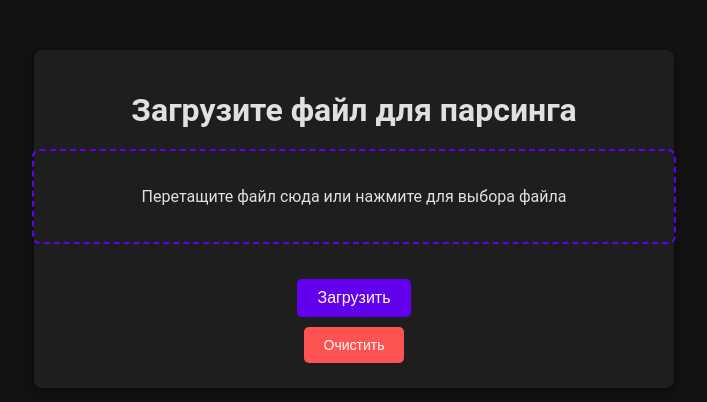
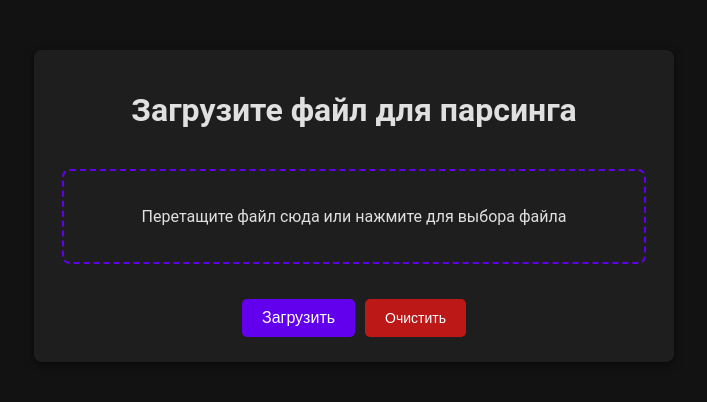
Before and after one commit to dev4ox/docs_into_1c, a FastAPI app: page / in a window 1280 px wide. Shown: the top 402 px of the page, without its empty margins (286-993 px from the left). Run offline with FastAPI, Linux system fonts and the light colour scheme.

Commit message:
pdf/word worked. Parsers process in working. Init UI interface

```diff
--- a/run.py
+++ b/run.py
@@ -66,8 +66,7 @@
     for product in parser.data:
         product_text = product["text"]
         print(f"Распознанный товар: {product_text=}")
-        extracted = run_models.extract_gemma_2_2b_it_IQ3_M_win(product_text, final_columns)
-        # extracted = run_models.extract_gemma_2_2b_it_IQ3_M(product_text, final_columns)
+        extracted = run_models.extract_gemma_2_2b_it_IQ3_M(product_text, final_columns)
 
         if not extracted or not isinstance(extracted, dict) or len(extracted) == 0:
             extracted = {col: "не указано" for col in final_columns}
--- a/run_models.py
+++ b/run_models.py
@@ -54,7 +54,7 @@
   "Коэффициент пульсаций": "не указано",
   "Прочее": "Кронштейн крепления"
 }
-    '''
+'''
 
 
 # НУЖНО Маленькая для OCR, 3Gb vram, с парсером работает збс!
@@ -64,7 +64,7 @@
     отправляет запрос и извлекает JSON-ответ.
     """
     llm = Llama(
-        model_path=DIR_MODELS.joinpath("lmstudio-community", "gemma-2-2b-it-GGUF", "gemma-2-2b-it-IQ3_M.gguf"),
+        model_path=str(DIR_MODELS.joinpath("lmstudio-community", "gemma-2-2b-it-GGUF", "gemma-2-2b-it-IQ3_M.gguf")),
         n_ctx=8192,
         n_gpu_layers=-1,
         verbose=True,
--- a/templates/index.html
+++ b/templates/index.html
@@ -41,13 +41,17 @@
       text-align: center;
       cursor: pointer;
       transition: background-color 0.3s;
-      width: 100%;
-      margin-bottom: 20px;
+      width: 90%;
+      margin: 20px;
     }
     .drop-area.dragover {
       background-color: #2a2a2a;
     }
     /* Кнопки */
+    .form-buttons {
+        display: flex;
+        justify-content: space-between;
+    }
     input[type="submit"],
     input[type="button"].clear-btn {
       border: none;
@@ -66,9 +70,12 @@
       background-color: #3700b3;
     }
     input[type="button"].clear-btn {
-      background-color: #ff5252;
+      background-color: #bc1818;
       color: #fff;
       font-size: 14px;
+    }
+    input[type="button"].clear-btn:hover {
+        background-color: #810e0e;
     }
     /* Состояние заблокированных кнопок */
     input[type="submit"]:disabled,
@@ -99,16 +106,16 @@
     <h1>Загрузите файл для парсинга</h1>
     <form id="uploadForm" action="/upload" enctype="multipart/form-data" method="post">
       <div class="drop-area" id="dropArea">
-        <p>Перетащите файл сюда или нажмите для выбора файла</p>
-        <input id="fileInput" name="file" type="file" accept=".doc,.docx,.xlsx,.xls,.xlsm,.pdf">
+            <p>Перетащите файл сюда или нажмите для выбора файла</p>
+            <input id="fileInput" name="file" type="file" accept=".doc,.docx,.xlsx,.xls,.xlsm,.pdf">
       </div>
       <div class="file-info" id="fileInfo"></div>
-      <input type="submit" value="Загрузить" id="submitButton">
-      <input type="button" value="Очистить" id="clearButton" class="clear-btn">
+      <div class="form-buttons">
+          <input type="submit" value="Загрузить" id="submitButton">
+          <input type="button" value="Очистить" id="clearButton" class="clear-btn">
+      </div>
       <!-- Блок для вывода сообщения об обработке -->
-      <div class="processing-message" id="processingMessage" style="display:none;">
-        Файл обрабатывается, пожалуйста, подождите...
-      </div>
+      <div class="processing-message" id="processingMessage" style="display:none;">Файл обрабатывается, пожалуйста, подождите...</div>
     </form>
     {% if message %}
       <p class="message">{{ message }}</p>
```
